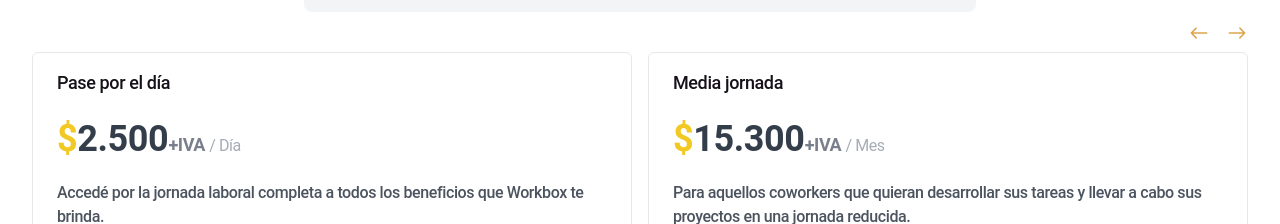
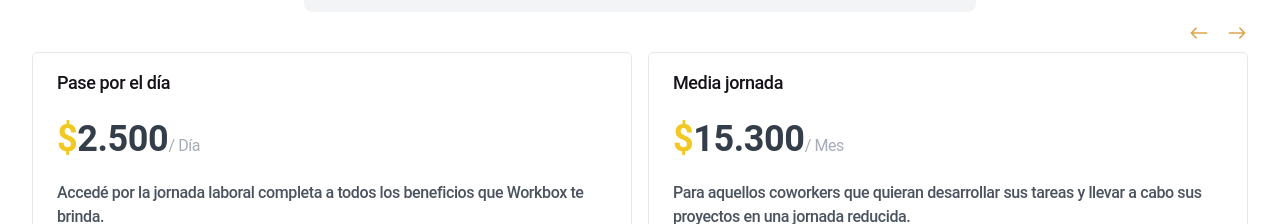
Before and after one commit to Gerog13/cowork-landing, a React (Create React App) app: page / in a window 1280 px wide. Shown: the part 2060-2284 px from the top of the page. Built offline with nearby package versions, Linux system fonts and the light colour scheme.

Commit message:
removed iva word from plans

```diff
--- a/src/container/Plans/Plans.jsx
+++ b/src/container/Plans/Plans.jsx
@@ -123,8 +123,6 @@ const PlanCard = ({
       <h4 className="text-4xl font-semibold text-gray-800 opacity-90">
         <span className="text-oldGold">$</span>
         {billingPrice.toString().replace(/\B(?=(\d{3})+(?!\d))/g, ".")}
-
-        <span className="text-gray-500 text-lg uppercase">+iva </span>
         <span className="text-base font-normal text-gray-400">
           {billingText}
         </span>
```
Also changed, not shown: src/assets/images/Sin título.png (added).
